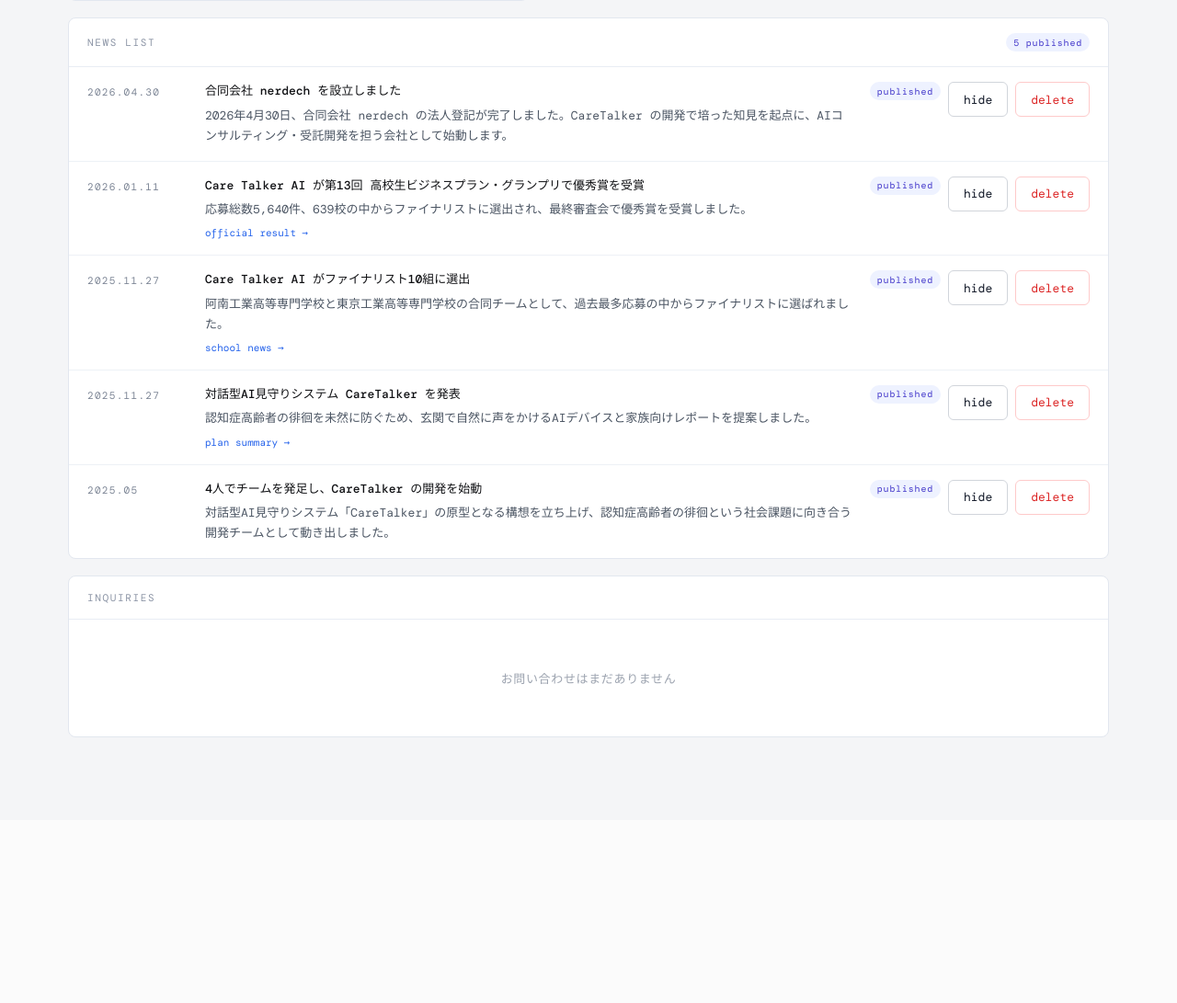
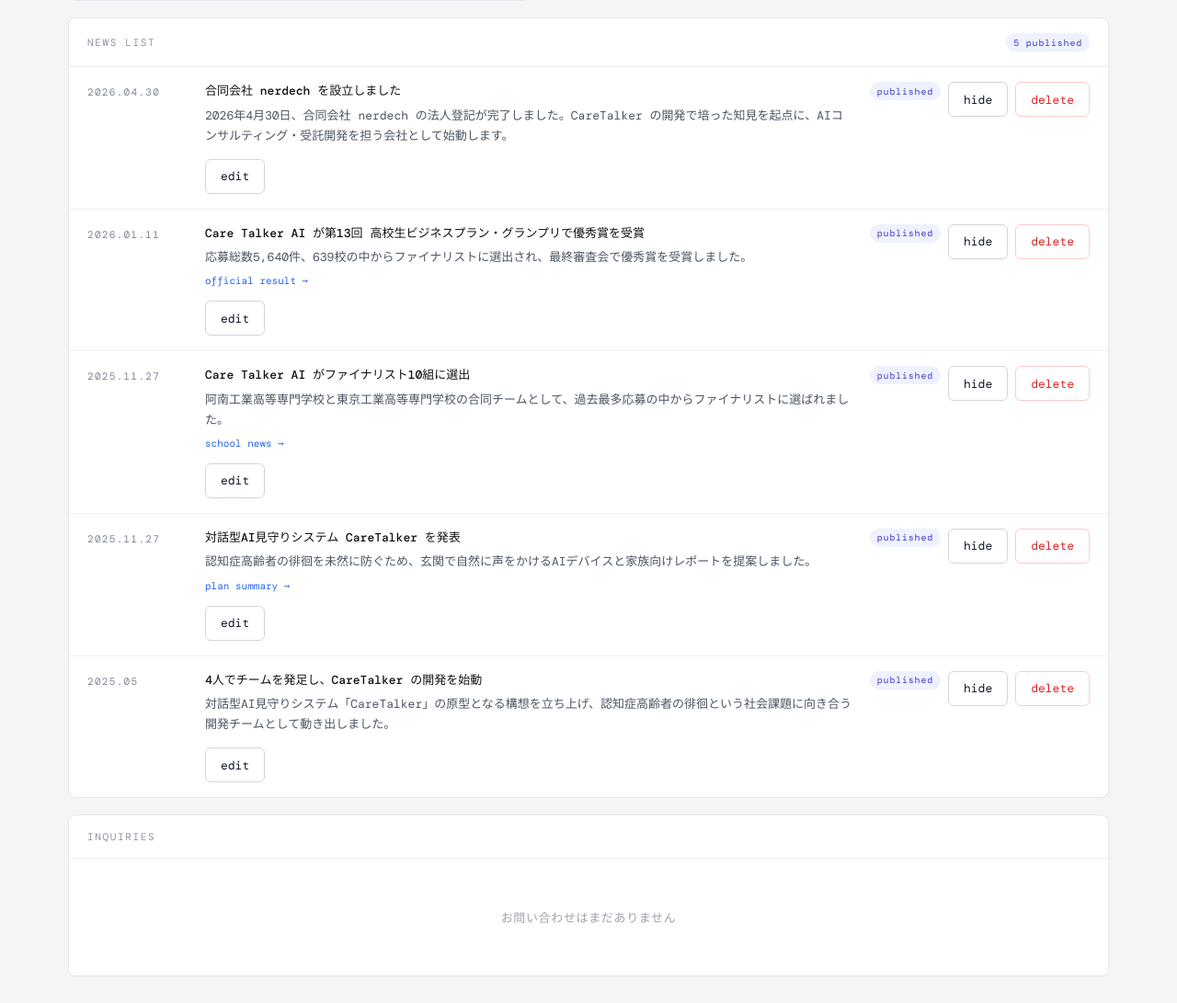
Before and after one commit to nerdech-sf/website, a PHP site: page /admin/ in a window 1280 px wide. Shown: the part 773-1864 px from the top of the page at 92% size. Before the commit the page ends 1575 px from the top, so only its background shows below. Run offline with PHP 8.4, Linux system fonts and the light colour scheme; the visitor is signed in with stand-in values (Sample User, id 1); some web fonts are replaced.

Commit message:
Allow editing news in admin

```diff
--- a/admin.php
+++ b/admin.php
@@ -155,6 +155,59 @@
         redirect_admin(['panel' => 'news']);
     }
 
+    if ($action === 'update_news') {
+        $id = (string) ($_POST['id'] ?? '');
+        $date = trim((string) ($_POST['date'] ?? ''));
+        $title = trim((string) ($_POST['title'] ?? ''));
+        $body = trim((string) ($_POST['body'] ?? ''));
+        $linkLabel = trim((string) ($_POST['link_label'] ?? ''));
+        $linkUrl = trim((string) ($_POST['link_url'] ?? ''));
+
+        if ($id === '' || $date === '' || $title === '' || $body === '') {
+            flash('error', 'id / date / title / body は必須です。');
+            redirect_admin(['panel' => 'news']);
+        }
+
+        if (($linkLabel === '') !== ($linkUrl === '')) {
+            flash('error', 'リンクは label と URL を両方入力してください。');
+            redirect_admin(['panel' => 'news']);
+        }
+
+        if ($linkUrl !== '' && !filter_var($linkUrl, FILTER_VALIDATE_URL)) {
+            flash('error', 'リンクURLの形式が正しくありません。');
+            redirect_admin(['panel' => 'news']);
+        }
+
+        $news = nerdech_load_news(true);
+        $updated = false;
+        foreach ($news as &$item) {
+            if (($item['id'] ?? '') === $id) {
+                $item = [
+                    'id' => $id,
+                    'date' => $date,
+                    'display_date' => nerdech_format_news_date($date),
+                    'title' => $title,
+                    'body' => $body,
+                    'link_label' => $linkLabel,
+                    'link_url' => $linkUrl,
+                    'published' => !empty($_POST['published']),
+                ];
+                $updated = true;
+                break;
+            }
+        }
+        unset($item);
+
+        if (!$updated) {
+            flash('error', '編集対象のニュースが見つかりません。');
+            redirect_admin(['panel' => 'news']);
+        }
+
+        nerdech_save_news($news);
+        flash('success', 'ニュースを更新しました。');
+        redirect_admin(['panel' => 'news']);
+    }
+
     if ($action === 'delete_news') {
         $id = (string) ($_POST['id'] ?? '');
         $news = array_values(array_filter(nerdech_load_news(true), fn($item) => ($item['id'] ?? '') !== $id));
@@ -300,6 +353,10 @@
 .list-title { font-weight: 500; line-height: 1.5; }
 .list-body { margin-top: 6px; color: #4b5563; line-height: 1.7; }
 .list-link { display: inline-block; margin-top: 7px; color: #2563eb; text-decoration: none; font-size: 11px; }
+.edit-news { margin-top: 14px; }
+.edit-news summary { width: fit-content; list-style: none; }
+.edit-news summary::-webkit-details-marker { display: none; }
+.edit-news__body { margin-top: 12px; padding: 14px; background: #f9fafb; border: 1px solid #e5e7eb; border-radius: 6px; }
 .badge { display: inline-flex; align-items: center; height: 20px; padding: 0 8px; border-radius: 999px; font-size: 10px; letter-spacing: 0.08em; background: #eef2ff; color: #4338ca; }
 .badge--muted { background: #f3f4f6; color: #6b7280; }
 .actions { display: flex; flex-wrap: wrap; gap: 8px; justify-content: flex-end; }
@@ -453,6 +510,43 @@
                     <?php if (!empty($item['link_url']) && !empty($item['link_label'])): ?>
                     <a class="list-link" href="<?= e((string) $item['link_url']) ?>" target="_blank" rel="noopener"><?= e((string) $item['link_label']) ?></a>
                     <?php endif; ?>
+                    <details class="edit-news">
+                        <summary class="btn btn--ghost">edit</summary>
+                        <div class="edit-news__body">
+                            <form class="form-grid" method="post">
+                                <input type="hidden" name="csrf_token" value="<?= e(csrf_token()) ?>">
+                                <input type="hidden" name="action" value="update_news">
+                                <input type="hidden" name="id" value="<?= e((string) ($item['id'] ?? '')) ?>">
+                                <div class="form-row">
+                                    <label class="label" for="edit-date-<?= e((string) ($item['id'] ?? '')) ?>">date</label>
+                                    <input class="input" id="edit-date-<?= e((string) ($item['id'] ?? '')) ?>" name="date" type="text" value="<?= e((string) ($item['date'] ?? '')) ?>" required>
+                                </div>
+                                <div class="form-row">
+                                    <label class="label" for="edit-title-<?= e((string) ($item['id'] ?? '')) ?>">title</label>
+                                    <input class="input" id="edit-title-<?= e((string) ($item['id'] ?? '')) ?>" name="title" type="text" value="<?= e((string) ($item['title'] ?? '')) ?>" required>
+                                </div>
+                                <div class="form-row">
+                                    <label class="label" for="edit-body-<?= e((string) ($item['id'] ?? '')) ?>">body</label>
+                                    <textarea class="textarea" id="edit-body-<?= e((string) ($item['id'] ?? '')) ?>" name="body" required><?= e((string) ($item['body'] ?? '')) ?></textarea>
+                                </div>
+                                <div class="form-split">
+                                    <div class="form-row">
+                                        <label class="label" for="edit-link-label-<?= e((string) ($item['id'] ?? '')) ?>">link label</label>
+                                        <input class="input" id="edit-link-label-<?= e((string) ($item['id'] ?? '')) ?>" name="link_label" type="text" value="<?= e((string) ($item['link_label'] ?? '')) ?>">
+                                    </div>
+                                    <div class="form-row">
+                                        <label class="label" for="edit-link-url-<?= e((string) ($item['id'] ?? '')) ?>">link url</label>
+                                        <input class="input" id="edit-link-url-<?= e((string) ($item['id'] ?? '')) ?>" name="link_url" type="url" value="<?= e((string) ($item['link_url'] ?? '')) ?>">
+                                    </div>
+                                </div>
+                                <label class="check">
+                                    <input type="checkbox" name="published" value="1" <?= !empty($item['published']) ? 'checked' : '' ?>>
+                                    公開する
+                                </label>
+                                <button class="btn btn--primary" type="submit">save changes →</button>
+                            </form>
+                        </div>
+                    </details>
                 </div>
                 <div class="actions">
                     <span class="badge<?= !empty($item['published']) ? '' : ' badge--muted' ?>"><?= !empty($item['published']) ? 'published' : 'draft' ?></span>
```
Also changed, not shown: style.css (+8 -0 lines).
